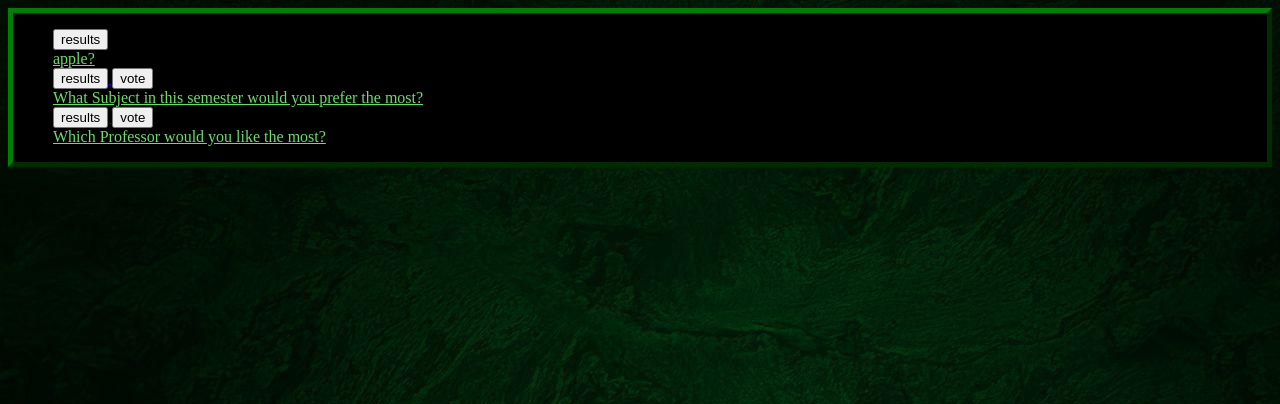
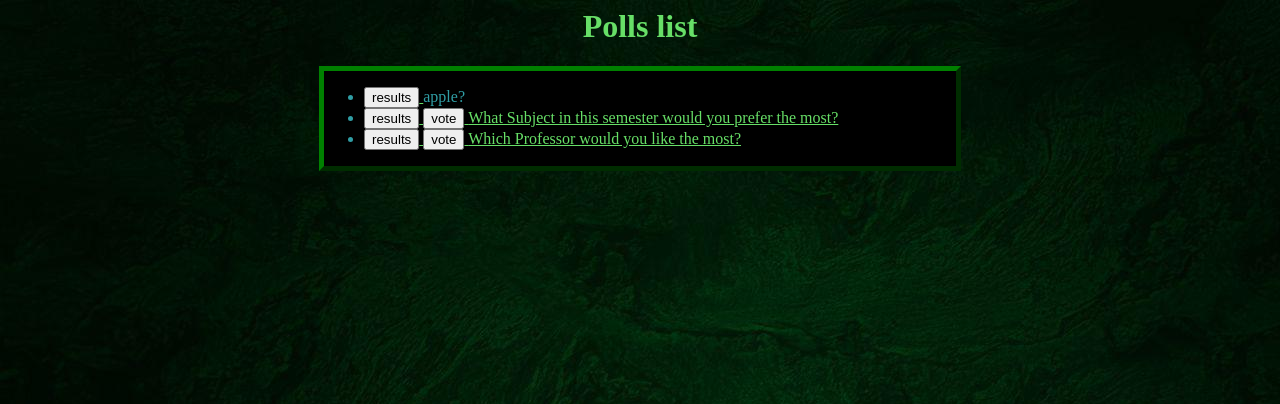
Before and after one commit to Tezigudo/ku-polls, a Django app: page /polls/ in a window 1280 px wide. Shown: the top 404 px of the page. Run offline with Django 4.2, Linux system fonts and the light colour scheme; data comes from the database, SQL or seed files in the repository; both versions use the stored data as it was after the commit.

Commit message:
Improve index appearance and allow to view result without voting #15 #16

```diff
--- a/polls/static/polls/style.css
+++ b/polls/static/polls/style.css
@@ -2,8 +2,19 @@ li a {
     color: rgb(103, 223, 103);
 }
 
+li{
+    color: rgb(48, 158, 165);
+}
+
 body {
     background: black url("images/background.jpeg") no-repeat;
+}
+
+a:link {
+    color: rgb(103, 223, 103);
+}
+v:link{
+    color: rgb(72, 118, 72);
 }
 
 .polls_list{
@@ -12,4 +23,16 @@ body {
 }
 div{
     display: block;
+    margin: 0 auto;
+    width: 50%;
+    border: 5px outset green;
+    background-color: black;
+    align-self: auto;
+    text-align: left;
+
 }
+
+h1{
+    color: rgb(103, 223, 103);
+    text-align: center;
+}
--- a/templates/polls/index.html
+++ b/templates/polls/index.html
@@ -3,25 +3,27 @@
 <head>
   <meta charset="utf-8">
   <link rel="stylesheet" href="{% static 'polls/style.css' %}">
+  <title>Polls lists</title>
 </head>
 <body>
+  <h1>Polls list</h1>
 {% if latest_question_list %}
 <div class="polls_list">
   <ul>
     {% for question in latest_question_list %}
     {% if question.can_vote %}
-    <a href="{% url 'polls:results' question.id %}">
+    <li><a href="{% url 'polls:results' question.id %}">
       <button type="button">{{"results"}}</button>
+  </a> <a href="{% url 'polls:detail' question.id %}"> <button type="button">{{"vote"}}</button>
+  </a> <a href="{% url 'polls:detail' question.id %}">{{ question.question_text }}</a></li>
   </a>
-  <a href="{% url 'polls:detail' question.id %}">
-      <button type="button">{{"vote"}}</button>
-  </a>
+
     {%else%}
-    <a href="{% url 'polls:results' question.id %}">
+    <li><a href="{% url 'polls:results' question.id %}">
       <button type="button">{{"results"}}</button>
-  </a>
+  </a>     {{ question.question_text }}</li>
     {%endif%}
-    <li><a href="{% url 'polls:detail' question.id %}">{{ question.question_text }}</a></li>
+
     {% endfor %}
   </ul>
 </div>
```
Also changed, not shown: db.sqlite3.
